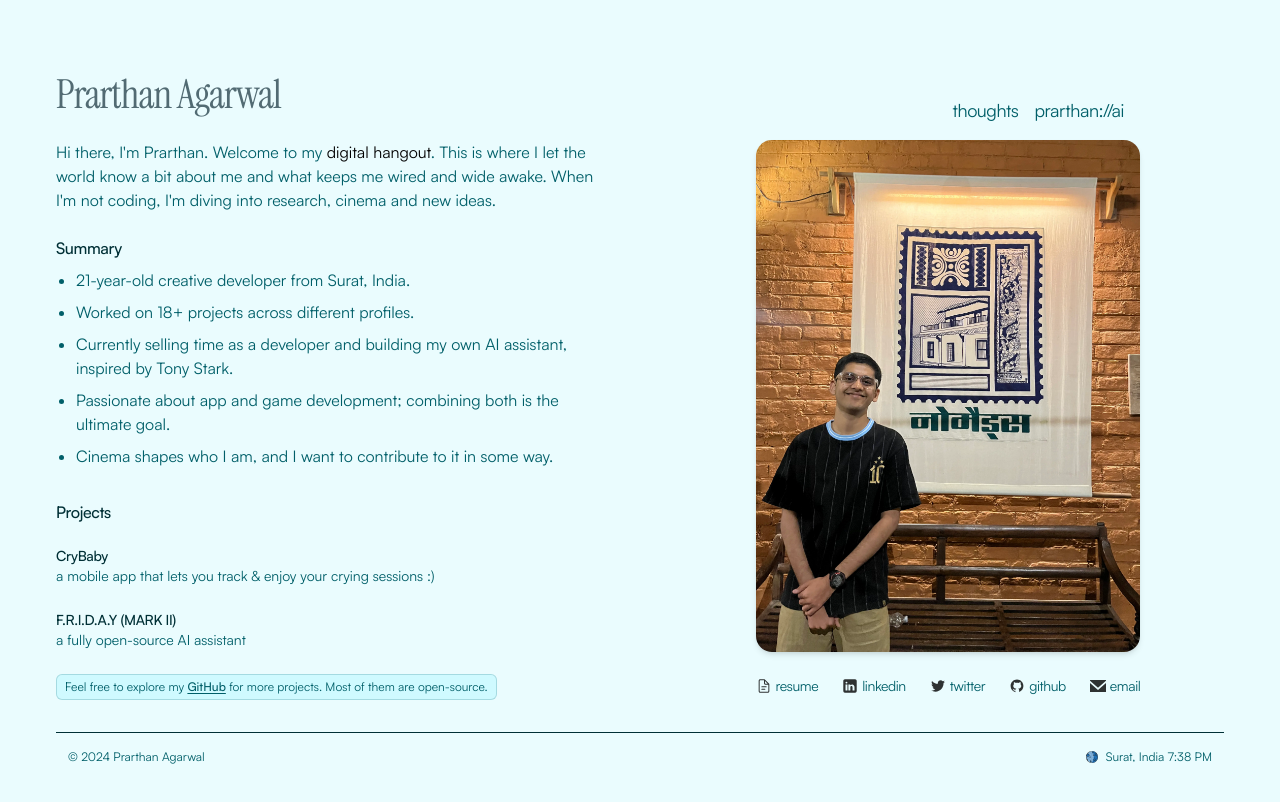
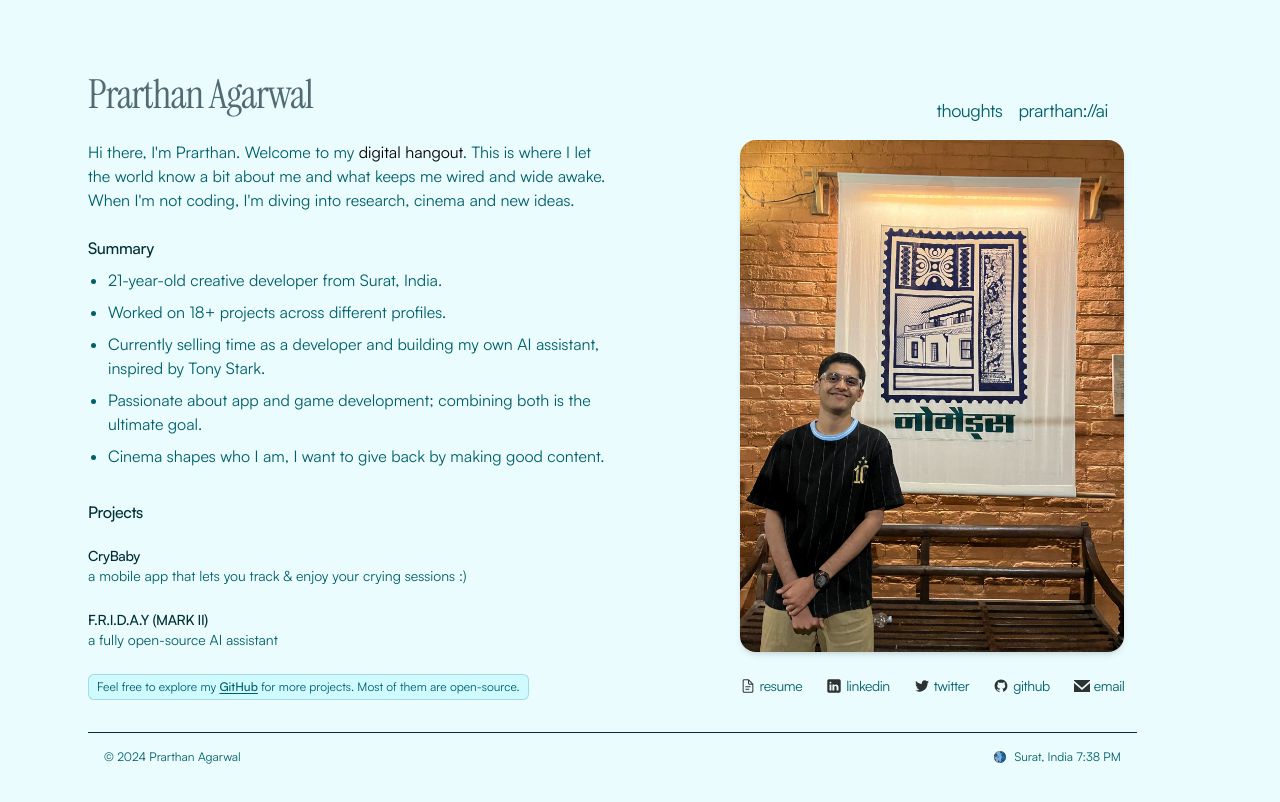
Before and after one commit to prarthanagarwal/prarthanagarwal.github.io, a Next.js app: page / in a window 1280 px wide. Shown: the top 802 px of the page. Built offline with nearby package versions, Linux system fonts and the light colour scheme.

Commit message:
final pakka last

```diff
--- a/src/app/globals.css
+++ b/src/app/globals.css
@@ -70,6 +70,14 @@
   * {
     @apply border-border;
   }
+
+  html, body {
+    margin: 0;
+    padding: 0;
+    min-height: 100%;
+    overflow-x: hidden;
+  }
+
   body {
     @apply bg-[#eafcfe];
   }
--- a/src/app/layout.tsx
+++ b/src/app/layout.tsx
@@ -47,7 +47,7 @@ export default function RootLayout({
         className={cn(
           satoshi.variable,
           instrumentSerif.variable,
-          "text-body selection:bg-primary selection:text-hoverColor mx-auto mt-8 mb-8 max-w-full px-4 md:mt-18 md:mb-16 md:max-w-[1200px]"
+          "text-body selection:bg-primary selection:text-hoverColor mx-auto mt-8 mb-0 max-w-full px-6 sm:px-8 md:mt-18 md:max-w-[1200px] md:px-10 lg:px-12"
         )}
       >
         {children}
--- a/src/app/page.tsx
+++ b/src/app/page.tsx
@@ -22,8 +22,8 @@ const projects = [
 
 export default function Home() {
   return (
-    <main className="font-sans py-8">
-      <div className="flex flex-col md:flex-row md:gap-8 lg:gap-16">
+    <main className="font-sans pt-8">
+      <div className="flex flex-col md:flex-row md:gap-8 lg:gap-16 mx-auto">
         {/* Left Column - Text Content */}
         <div className="md:w-1/2">
       <h1 className="text-[2.5rem] font-serif tracking-tight text-primary">
@@ -47,7 +47,7 @@ export default function Home() {
               <li>Worked on 18+ projects across different profiles.</li>
               <li>Currently selling time as a developer and building my own AI assistant, inspired by Tony Stark.</li>
               <li>Passionate about app and game development; combining both is the ultimate goal.</li>
-              <li>Cinema shapes who I am, and I want to contribute to it in some way.</li>
+              <li>Cinema shapes who I am, I want to give back by making good content.</li>
             </ul>
           </section>
 
@@ -185,7 +185,9 @@ export default function Home() {
           </div>
         </div>
       </div>
-      <Footer />
+      <div className="w-full pr-[5%] pl-0">
+        <Footer />
+      </div>
     </main>
   );
 }
--- a/src/components/layout/footer.tsx
+++ b/src/components/layout/footer.tsx
@@ -46,9 +46,9 @@ export default function Footer() {
   }
 
   return (
-    <footer className="pt-8 pb-8">
+    <footer className="pt-8 pb-2">
       <hr className="h-px border-0 bg-title" />
-      <div className="mx-1 flex items-center justify-between pt-4 md:mx-3">
+      <div className="flex items-center justify-between pt-4 px-1 sm:px-3 md:px-4">
         <span className="text-xs text-body">© 2024 Prarthan Agarwal</span>
         <div
           className="flex items-center gap-2"
```
